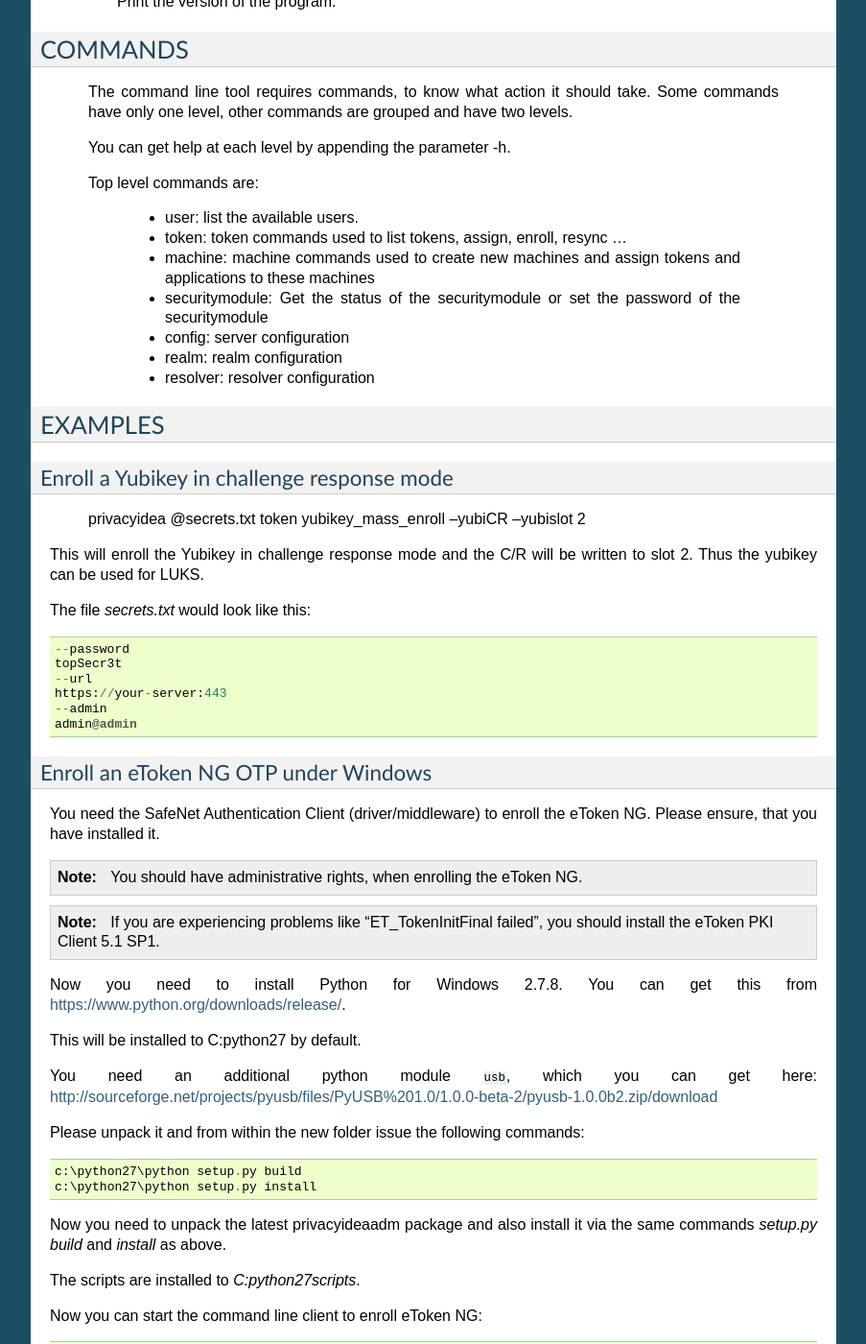
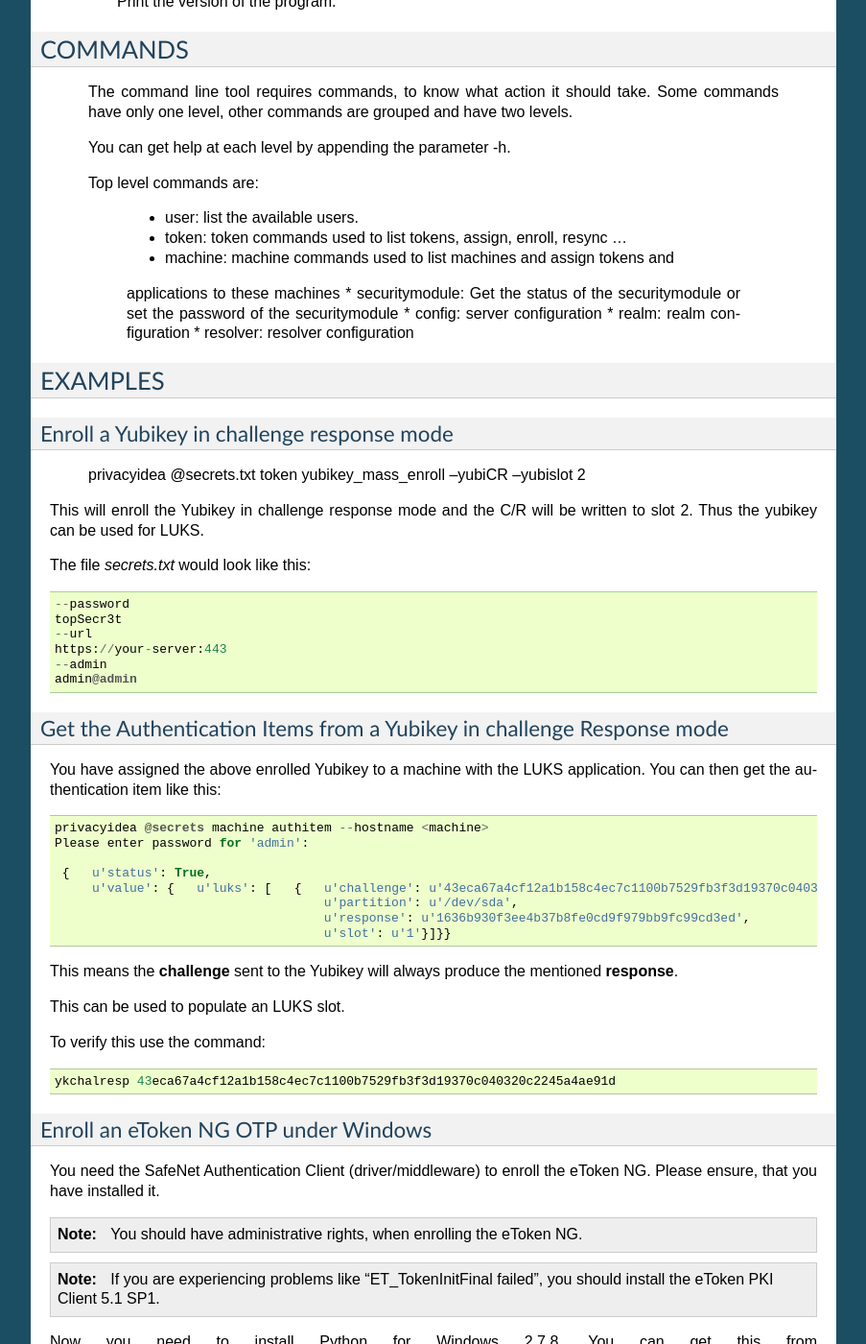
Before and after one commit to privacyidea/privacyideaadm, a Sphinx documentation site: the page built from doc/index.rst, in a window 1280 px wide and 1400 px high, scrolled down 934 px. Shown: the whole window at 96% size, without its empty margins (198-1101 px from the left). Built offline with Sphinx 7.4.7, drawn with Linux system fonts in a browser that asks for light colours; some of the changed text lies outside the part shown.

Commit message:
Migrate to requests and 2.1
The client commands are now migrated to the requests module
to support privacyidea 2.1.
The urllib usage was removed.
The auth_item functionality for SSH and LUKS was adapted.

Closes #11
Closes #12

```diff
--- a/doc/conf.py
+++ b/doc/conf.py
@@ -44,16 +44,16 @@
 
 # General information about the project.
 project = u'privacyidea'
-copyright = u'2014, Cornelius Kölbel'
+copyright = u'2014-2015, Cornelius Kölbel'
 
 # The version info for the project you're documenting, acts as replacement for
 # |version| and |release|, also used in various other places throughout the
 # built documents.
 #
 # The short X.Y version.
-version = '1.3'
+version = '2.1'
 # The full version, including alpha/beta/rc tags.
-release = '1.3'
+release = '2.1'
 
 # The language for content autogenerated by Sphinx. Refer to documentation
 # for a list of supported languages.
--- a/doc/index.rst
+++ b/doc/index.rst
@@ -60,7 +60,8 @@
 
     * user: list the available users.
     * token: token commands used to list tokens, assign, enroll, resync ...
-    * machine: machine commands used to create new machines and assign tokens and applications to these machines
+    * machine: machine commands used to list machines and assign tokens and
+    applications to these machines
     * securitymodule: Get the status of the securitymodule or set the password of the securitymodule
     * config: server configuration
     * realm: realm configuration
@@ -86,6 +87,30 @@
    --admin
    admin@admin
 
+
+Get the Authentication Items from a Yubikey in challenge Response mode
+~~~~~~~~~~~~~~~~~~~~~~~~~~~~~~~~~~~~~~~~~~~~~~~~~~~~~~~~~~~~~~~~~~~~~~
+
+You have assigned the above enrolled Yubikey to a machine with the LUKS
+application. You can then get the authentication item like this::
+
+   privacyidea @secrets machine authitem --hostname <machine>
+   Please enter password for 'admin':
+
+    {   u'status': True,
+        u'value': {   u'luks': [   {   u'challenge': u'43eca67a4cf12a1b158c4ec7c1100b7529fb3f3d19370c040320c2245a4ae91d',
+                                       u'partition': u'/dev/sda',
+                                       u'response': u'1636b930f3ee4b37b8fe0cd9f979bb9fc99cd3ed',
+                                       u'slot': u'1'}]}}
+
+This means the **challenge** sent to the Yubikey will always produce the
+mentioned **response**.
+
+This can be used to populate an LUKS slot.
+
+To verify this use the command::
+
+   ykchalresp 43eca67a4cf12a1b158c4ec7c1100b7529fb3f3d19370c040320c2245a4ae91d
 
 Enroll an eToken NG OTP under Windows
 ~~~~~~~~~~~~~~~~~~~~~~~~~~~~~~~~~~~~~
--- a/setup.py
+++ b/setup.py
@@ -3,7 +3,7 @@
 import os
 import sys
 
-VERSION="2.0"
+VERSION="2.1dev1"
 
 # Taken from kennethreitz/requests/setup.py
 package_directory = os.path.realpath(os.path.dirname(__file__))
@@ -30,7 +30,6 @@
       install_requires=["requests"],
       scripts=['scripts/privacyidea',
                'scripts/privacyidea-luks-assign',
-               'scripts/privacyidea-ssh-assign',
 	           'scripts/privacyidea-authorizedkeys'],
 #      install_requires=['usb'],
       data_files=[('share/man/man1', ["doc/_build/man/privacyidea.1"])],
```
Also changed, not shown: 9 other files.
